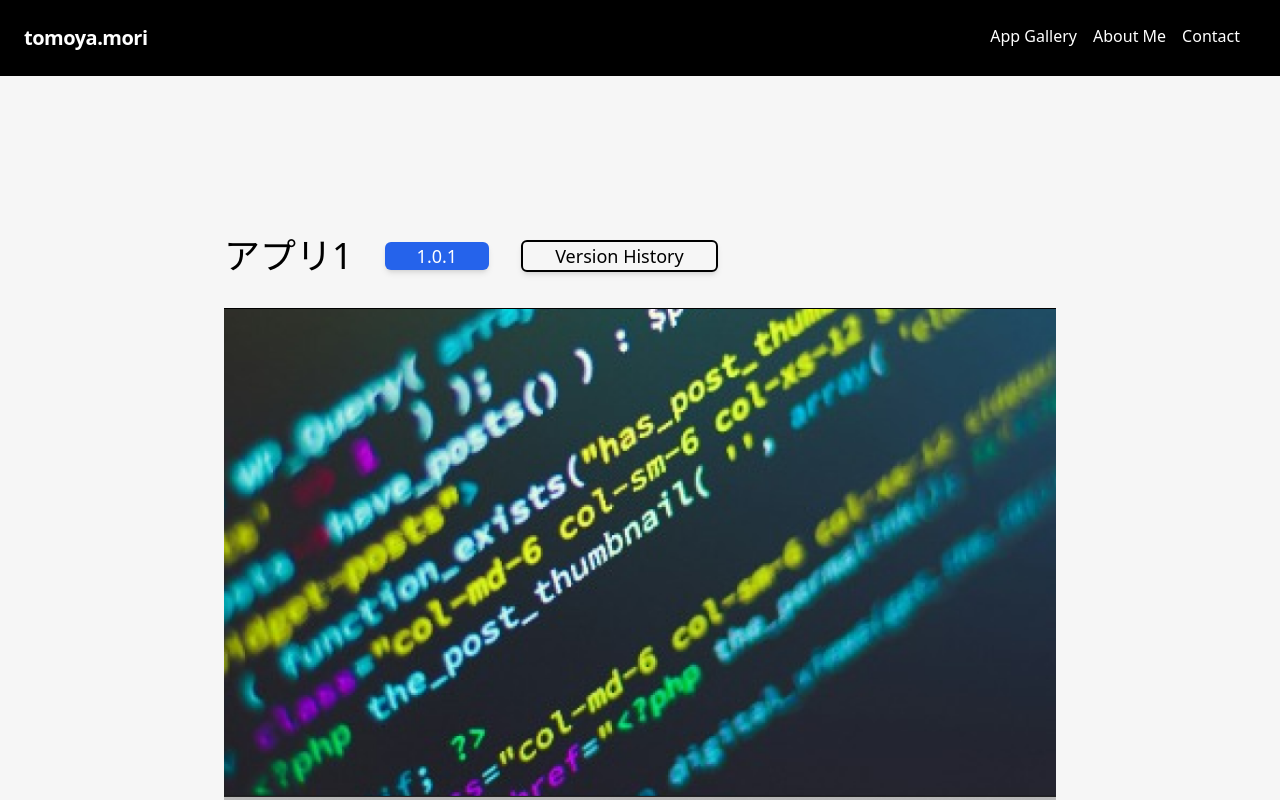
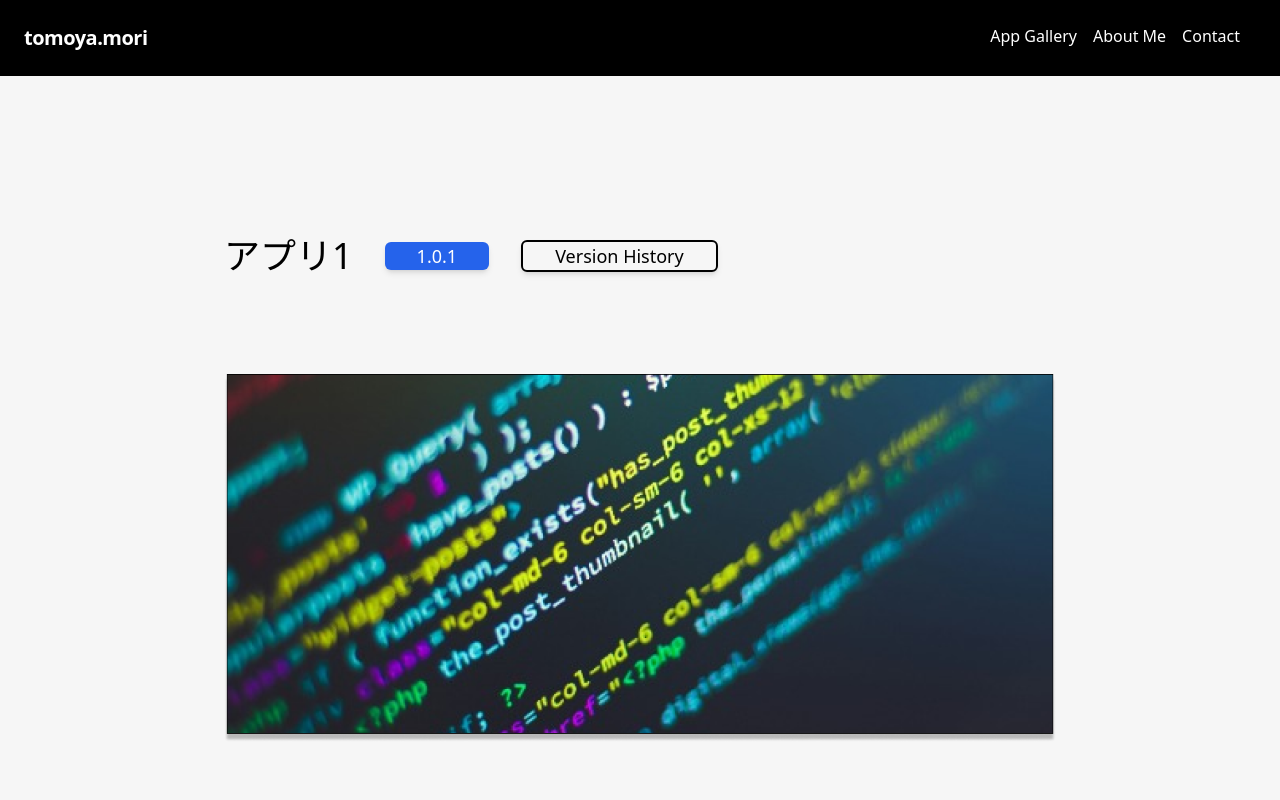
Before and after one commit to MoriTomo7315/my-portfolio, a Next.js app: page /gallery/1 in a window 1280 px wide. Shown: the top 800 px of the page. Built offline with nearby package versions, Linux system fonts and the light colour scheme.

Commit message:
#5 solve warn for next/image

```diff
--- a/src/app/components/atomics/detailPageImage.tsx
+++ b/src/app/components/atomics/detailPageImage.tsx
@@ -6,7 +6,13 @@ interface Props {
 export default function DetailPageImage(props: Props) {
   return (
     <div className="relative w-full h-[500px] m-auto">
-      <Image src={props.url} alt={props.title} fill objectFit="cover" />
+      <Image
+        src={props.url}
+        alt={props.title}
+        fill
+        style={{ objectFit: "contain" }}
+        priority={true}
+      />
     </div>
   );
 }
--- a/src/app/components/atomics/profileIcon.tsx
+++ b/src/app/components/atomics/profileIcon.tsx
@@ -7,6 +7,7 @@ export default function ProfileIcon() {
       width={200}
       height={200}
       className="rounded-full"
+      priority={true}
     />
   );
 }
--- a/src/app/components/atomics/thumbnail.tsx
+++ b/src/app/components/atomics/thumbnail.tsx
@@ -8,7 +8,7 @@ interface Props {
 export default function Thumbnail(props: Props) {
   return (
     <div className="shadow-lg">
-      <Image src={props.imgPath} alt={props.alt} height={300} width={500} />
+      <Image src={props.imgPath} alt={props.alt} height={300} width={500} priority={true}/>
     </div>
   );
 }
```
